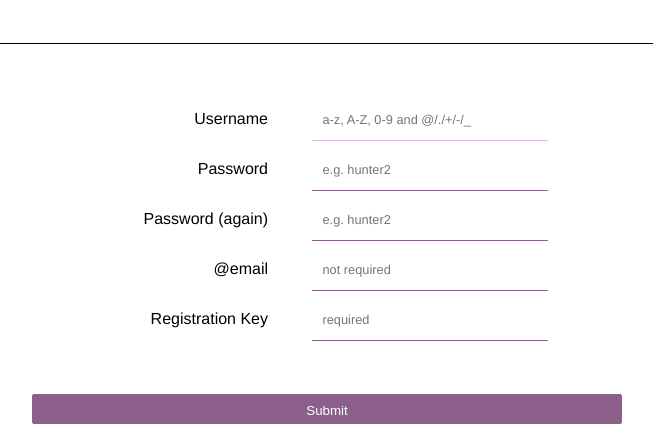
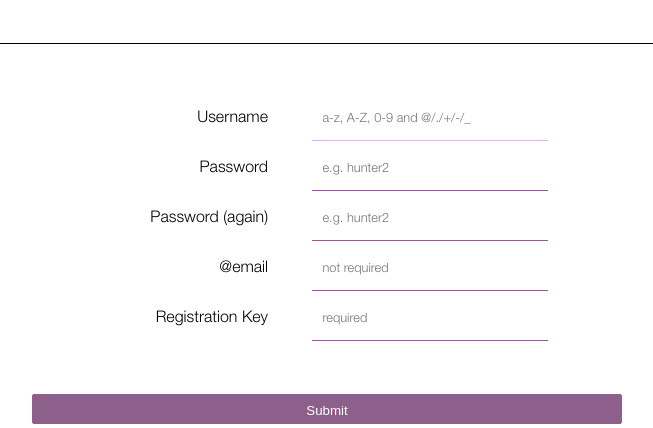
Before and after one commit to Montcorbier/fshare, a Django app: page /register in a window 1280 px wide. Shown: the part 251-679 px from the top of the page, without its empty margins (313-966 px from the left). Run offline with Django 3.2, Linux system fonts and the light colour scheme; style sheets or scripts are compiled from the project's sources; parts of the project's set-up code (start-up, migrations or seed data) failed here and were passed over; some libraries are stand-ins or nearby versions.

Commit message:
Add font in static files

```diff
--- a/fshare/website/static/website/scss/font.scss
+++ b/fshare/website/static/website/scss/font.scss
@@ -8,3 +8,8 @@
     font-family: Open Sans;
     src: url("../../fonts/OpenSans-Light.ttf");
 }
+
+@font-face {
+    font-family: Helvetica Neue LT;
+    src: url("../../fonts/Helvetica Neue.otf");
+}
--- a/fshare/website/static/website/scss/settings.scss
+++ b/fshare/website/static/website/scss/settings.scss
@@ -3,5 +3,5 @@
 @import "font.scss";
 
 $title-font: "Existence";
-$main-font: "Helvetica Neue";
+$main-font: "Helvetica Neue LT";
 $border-color: $dark-color;
```
Also changed, not shown: fshare/website/static/website/fonts/Helvetica Neue.otf (added).
